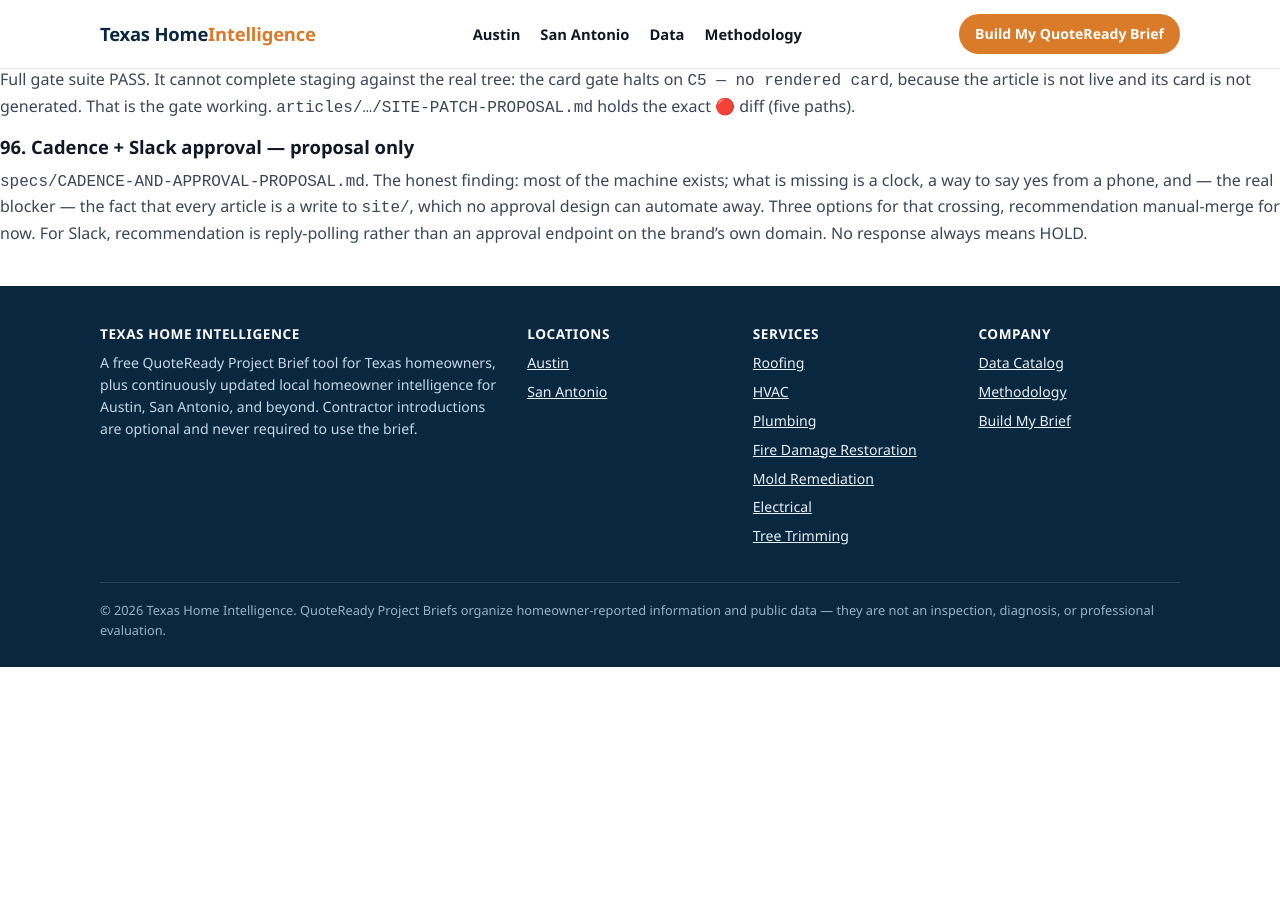
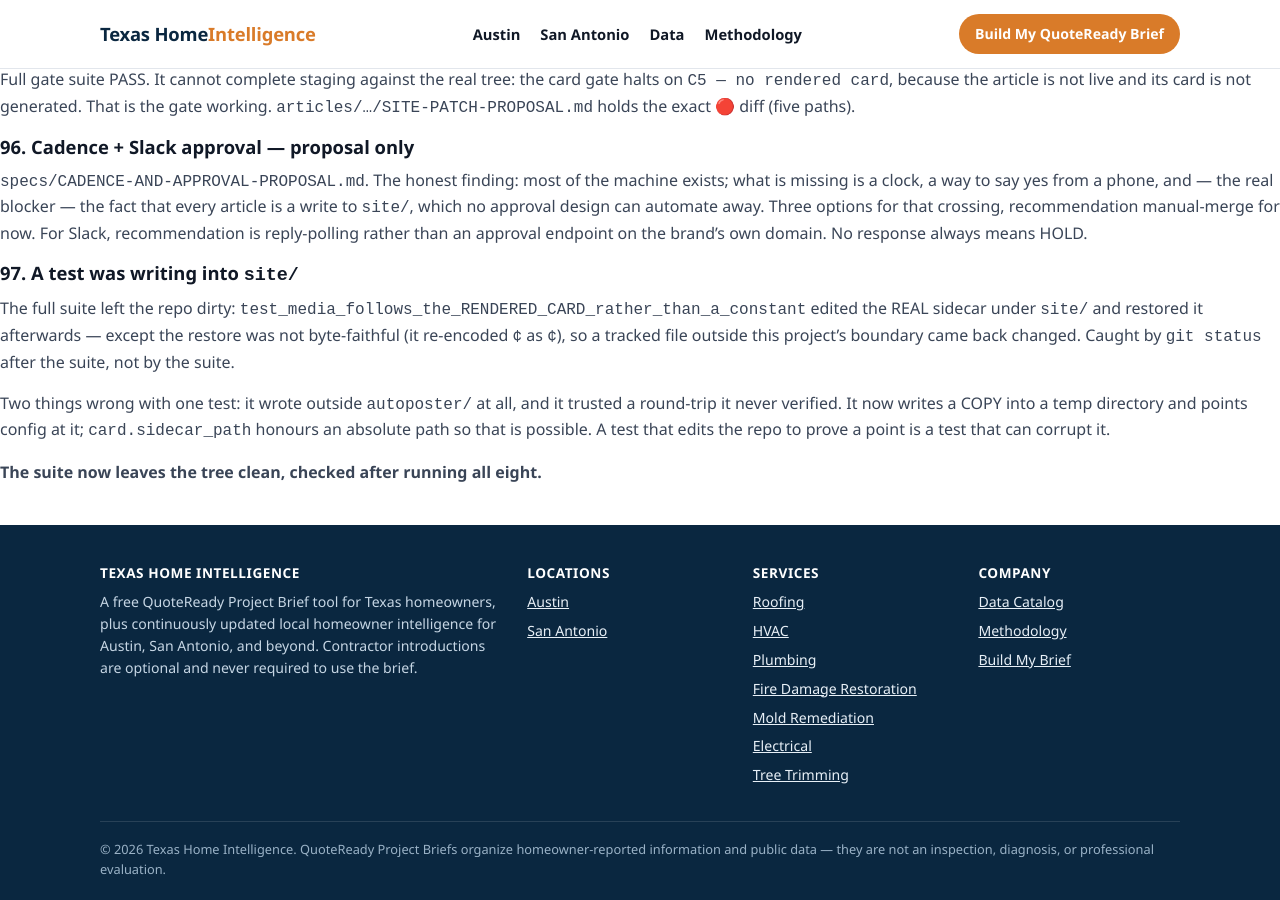
Before and after one commit to zmpersonal/texashomeintelligence, a Jekyll site: the page built from autoposter/RUNLOG.md, in a window 1280 px wide and 900 px high, scrolled down 25956 px. Built offline with Jekyll 4.4.1, drawn with Linux system fonts in a browser that asks for light colours; our own code applies the rules of GitHub Pages for plain Markdown files; before the commit the page ends 26623 px from its top, so only the background shows below that.

Commit message:
autoposter: stop a test from writing into site/
The full suite left the repo dirty. The media-derivation regression test edited
the real sidecar under site/ and restored it afterwards, except the restore
re-encoded the cent sign as an escape, so a tracked file outside this project's
boundary came back changed. Caught by git status after the suite, not by the
suite.

Two faults in one test: it wrote outside autoposter/ at all, and it trusted a
round-trip it never verified. It now writes a copy into a temp directory and
points config at it; sidecar_path honours an absolute path so that works. A test
that edits the repo to prove a point is a test that can corrupt it.

161/161, defined == run in all eight suites, and the tree is clean after a full
run.

Co-Authored-By: Claude Opus 5 <noreply@anthropic.com>
Claude-Session: https://claude.ai/code/session_01CVUCG3nSquf1qbCZcQudEj

```diff
--- a/autoposter/RUNLOG.md
+++ b/autoposter/RUNLOG.md
@@ -1429,3 +1429,16 @@ missing is a clock, a way to say yes from a phone, and — the real blocker —
 article is a write to `site/`, which no approval design can automate away. Three options for that
 crossing, recommendation manual-merge for now. For Slack, recommendation is reply-polling rather
 than an approval endpoint on the brand's own domain. No response always means HOLD.
+
+### 97. A test was writing into `site/`
+The full suite left the repo dirty: `test_media_follows_the_RENDERED_CARD_rather_than_a_constant`
+edited the REAL sidecar under `site/` and restored it afterwards — except the restore was not
+byte-faithful (it re-encoded `¢` as `¢`), so a tracked file outside this project's boundary
+came back changed. Caught by `git status` after the suite, not by the suite.
+
+Two things wrong with one test: it wrote outside `autoposter/` at all, and it trusted a
+round-trip it never verified. It now writes a COPY into a temp directory and points config at
+it; `card.sidecar_path` honours an absolute path so that is possible. A test that edits the repo
+to prove a point is a test that can corrupt it.
+
+**The suite now leaves the tree clean, checked after running all eight.**
```
Also changed, not shown: 2 other files.
